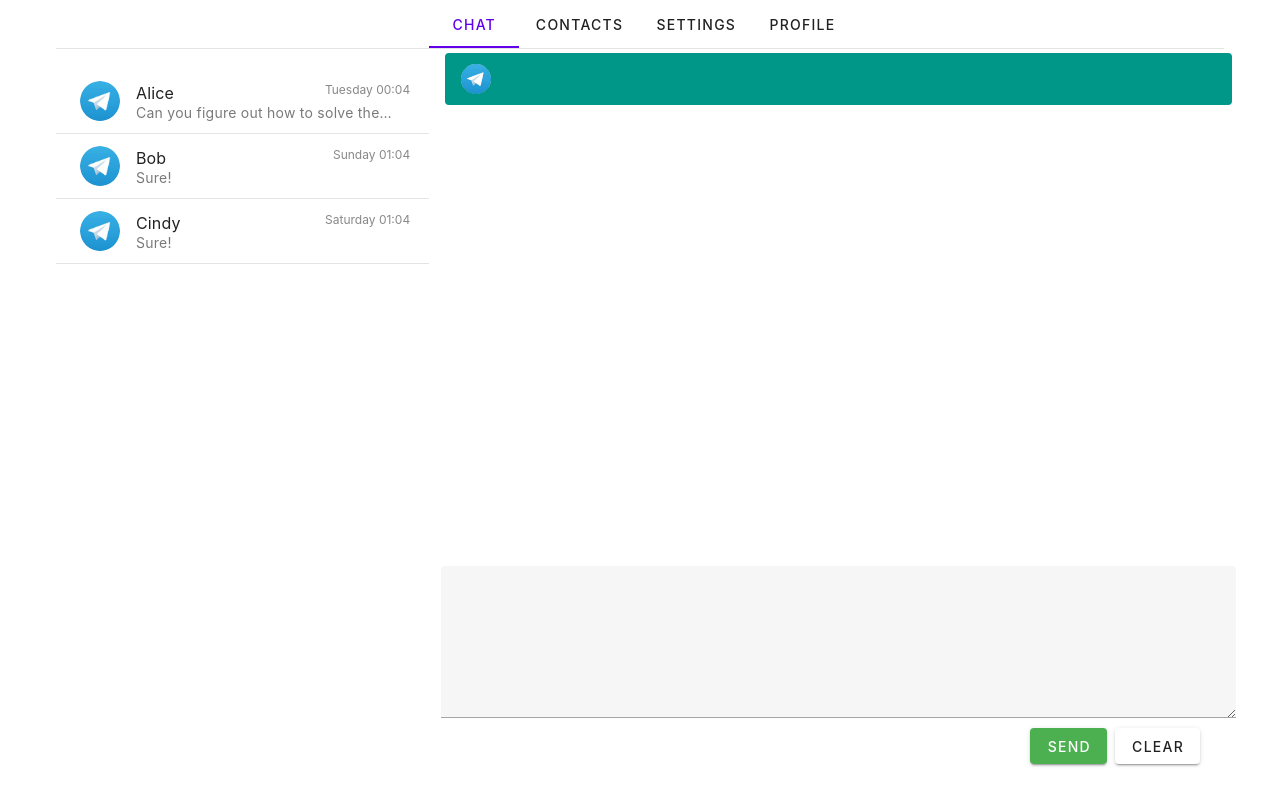
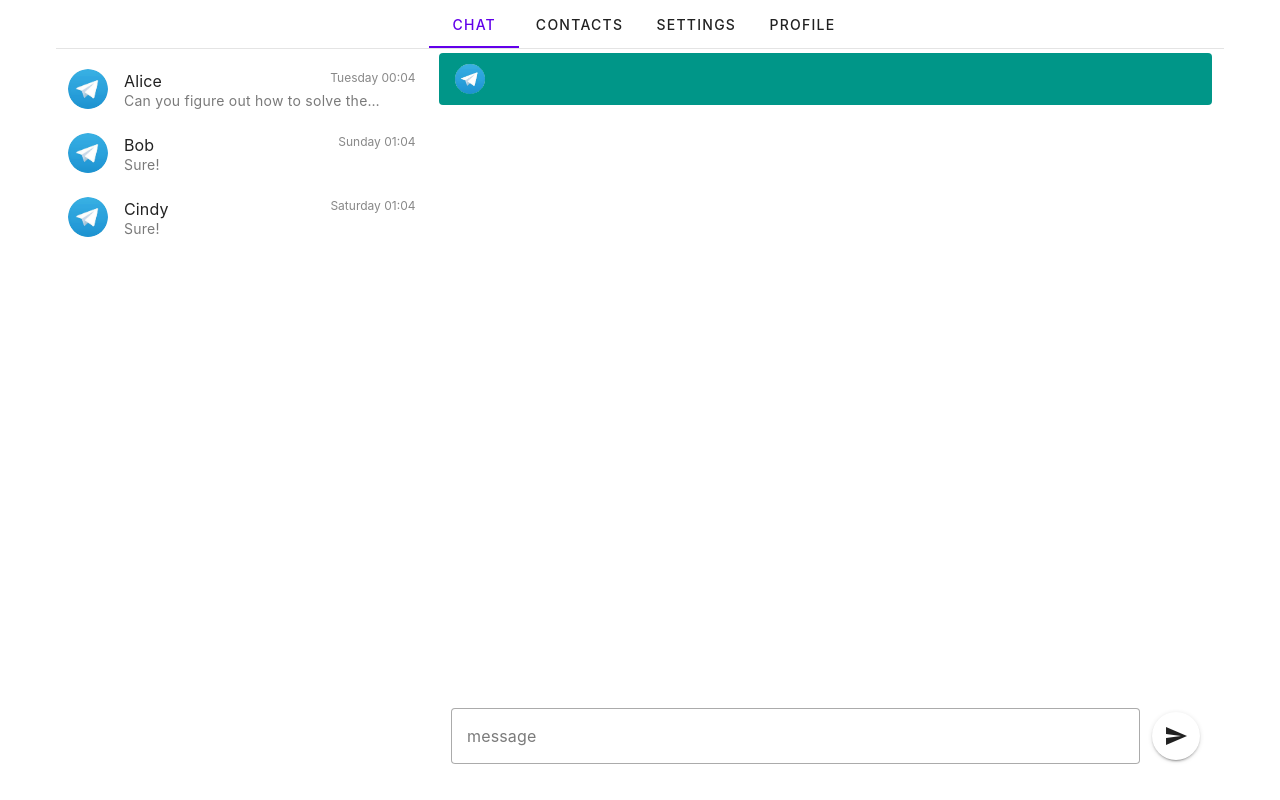
Before and after one commit to zhc7/telethu-frontend, a Vue app: page /layout in a window 1280 px wide. Built offline with nearby package versions, Linux system fonts and the light colour scheme.

Commit message:
feat(ChatPage): better input box

```diff
--- a/src/components/ChatList.vue
+++ b/src/components/ChatList.vue
@@ -40,25 +40,26 @@ const GetDisplayTime = (chat) => {
 
 <template>
   <v-list class="fill-height">
-    <div v-for="chat in chatList">
-      <v-list-item :key="chat.id"
+    <v-list-item
+        :key="chat.id"
         :value="chat.id"
         @click="$emit('select', chat.id)"
         align="left"
         class="pa-3 pl-6 chat-list-item"
         rounded="lg"
         color="primary"
+        v-for="chat in chatList"
     >
       <template #prepend>
-          <v-avatar><v-img src="/public/download.jpeg" contain /></v-avatar>
+        <v-avatar>
+          <v-img src="/public/download.jpeg" contain />
+        </v-avatar>
       </template>
       <v-list-item-title v-text="chat.title">
       </v-list-item-title>
       <v-list-item-subtitle>{{ chat.hotMessage ? chat.hotMessage.content : '' }}</v-list-item-subtitle>
       <div class="chat-time">{{ chat.hotMessage ? FormatChatMessageTime(nowRef, chat.hotMessage.time) : '' }}</div>
     </v-list-item>
-      <v-divider></v-divider>
-    </div>
   </v-list>
 </template>
 
--- a/src/components/ChatPage.vue
+++ b/src/components/ChatPage.vue
@@ -24,8 +24,8 @@ const ScrollToBottom = () => {
 </script>
 
 <template>
-  <v-row class="mt-auto mb-2 d-flex flex-1-1 overflow-y-auto fill-height">
-    <v-col cols="12" sm="4">
+  <v-row class="mt-auto mb-2 mr-2 d-flex flex-1-1 overflow-y-auto fill-height">
+    <v-col cols="12" sm="4" class="pa-0">
       <ChatList :chat-list="contacts" @select="(newChatId) => selectChat(newChatId)"></ChatList>
     </v-col>
     <v-col cols="12" sm="8" class="d-flex flex-column flex-1-1 overflow-y-auto fill-height">
@@ -44,7 +44,7 @@ const ScrollToBottom = () => {
           </v-card-item>
         </v-card>
       </v-row>
-      <v-row class="d-flex flex-column pt-3 flex-1-1 overflow-y-auto">
+      <v-row class="d-flex flex-column pt-3 flex-1-1 overflow-y-auto fill-height">
         <div class="overflow-y-auto flex-1-1" id="message-flow">
           <MessagePop v-for="(message, index) in curChat.messages" :message="message"
                       :final="index === curChat.messages.length - 1"
@@ -52,14 +52,18 @@ const ScrollToBottom = () => {
           />
         </div>
       </v-row>
-      <v-row class="flex-0-0">
+      <v-row class="d-flex" style="align-items: center">
         <v-textarea
-            :label="curChat.id"
+            rows="1"
+            auto-grow
+            variant="outlined"
+            label="message"
+            class="ma-2 ml-4 message-input"
+            color="blue"
+            hide-details
+            flat
         ></v-textarea>
-      </v-row>
-      <v-row justify="end" class="ml-4 mr-4 mt-auto mb-0 flex-0-0">
-        <v-btn color="success" class="mr-2">Send</v-btn>
-        <v-btn class="mr-2">clear</v-btn>
+        <v-btn class="mt-4 mb-4 mr-4 ml-1" icon="mdi-send"/>
       </v-row>
     </v-col>
   </v-row>
@@ -77,4 +81,9 @@ const ScrollToBottom = () => {
   top: 1em;
   color: #888
 }
+
+.v-btn:focus {
+  outline: none !important;
+}
+
 </style>
```
Lines whose indentation alone changed are shown as unchanged.
